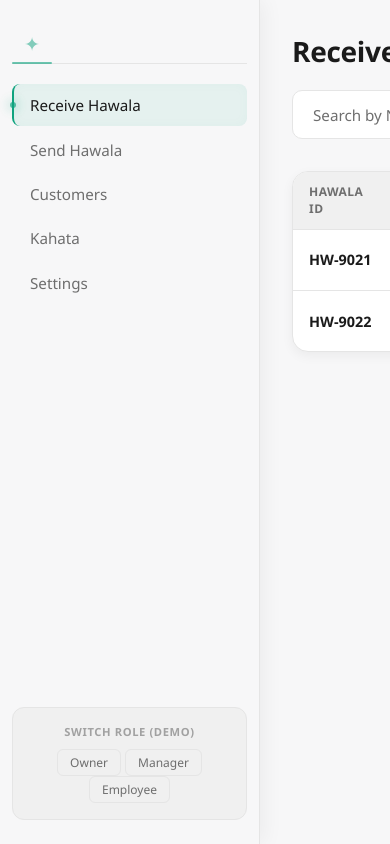
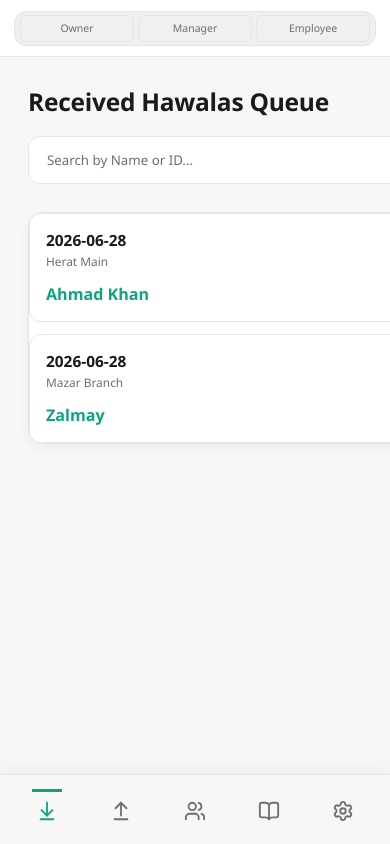
Before and after one commit to JundullahSultan/Heavy_Sarafi_DB, a React (Vite) app: page / in a window 390 px wide. Built offline with nearby package versions, Linux system fonts and the light colour scheme.

Commit message:
some changes

```diff
--- a/package.json
+++ b/package.json
@@ -10,6 +10,7 @@
     "preview": "vite preview"
   },
   "dependencies": {
+    "lucide-react": "^1.22.0",
     "react": "^19.2.7",
     "react-dom": "^19.2.7"
   },
--- a/src/App.css
+++ b/src/App.css
@@ -313,3 +313,89 @@ body {
 .dark-toggle:active {
   transform: scale(0.95);
 }
+
+/* --- Header Roles formatting --- */
+.header-actions {
+  display: flex;
+  align-items: center;
+  gap: 1rem;
+}
+
+.header-role-switcher {
+  margin-top: 0;
+  padding: 0.5rem;
+  display: flex;
+  background: var(--hover-bg);
+}
+
+.header-role-switcher h4 {
+  display: none;
+}
+
+/* --- Mobile Responsiveness overrides --- */
+@media (max-width: 768px) {
+  /* 1. This shrinks ALL text that uses 'rem' units by about 12.5% */
+  html {
+    font-size: 14px;
+  }
+
+  .app-layout {
+    flex-direction: column;
+  }
+
+  .main-content {
+    padding-bottom: 70px; /* Space for bottom nav */
+  }
+
+  /* 2. Compact the top header text further if needed */
+  .top-header {
+    flex-direction: column;
+    align-items: stretch;
+    gap: 0.75rem; /* Reduced gap slightly */
+    padding: 0.75rem 1rem; /* Slightly tighter padding */
+    background: var(--white);
+    border-bottom: 1px solid var(--border-color);
+  }
+
+  .user-info h2 {
+    font-size: 1.1rem; /* Drop the welcome text size explicitly */
+    margin-bottom: 0;
+  }
+
+  .branch-label {
+    font-size: 0.8rem;
+  }
+
+  .header-actions {
+    width: 100%;
+    flex-wrap: wrap;
+    justify-content: space-between;
+    gap: 0.5rem; /* Tighter gap for mobile */
+  }
+
+  .header-role-switcher {
+    width: 100%;
+    justify-content: space-between;
+    background: var(--hover-bg);
+    padding: 3px; /* Slightly tighter */
+  }
+
+  .header-role-switcher button {
+    flex: 1;
+    text-align: center;
+    padding: 0.4rem 0;
+    font-size: 0.75rem; /* Ensures these stay tiny but readable */
+  }
+
+  /* Make sure the notification and dark mode toggle also scale nicely */
+  .notification {
+    padding: 0.4rem 0.8rem;
+    font-size: 0.85rem;
+  }
+
+  .dark-toggle {
+    width: 34px;
+    height: 34px;
+    font-size: 1rem;
+  }
+}
--- a/src/App.jsx
+++ b/src/App.jsx
@@ -100,39 +100,25 @@ function App() {
         activeTab={activeTab}
         setActiveTab={setActiveTab}
         navItems={navItems}
-        setRoleForDemo={handleSetRole}
+        // Removed setRoleForDemo from here
       />
 
       <main className="main-content">
         {/* --- Top Header (now visible) --- */}
-        <header className="top-header" style={{ display: "none" }}>
-          <div className="user-info">
-            <h2>
-              {t("welcome")},{" "}
-              {t(currentUserRole) ||
-                currentUserRole.charAt(0).toUpperCase() +
-                  currentUserRole.slice(1)}
-            </h2>
-            <span className="branch-label">{t("kabulBranch")}</span>
-          </div>
-
-          <div style={{ display: "flex", alignItems: "center", gap: "1rem" }}>
-            <div className="notification">
-              {t("pendingPayouts")}
-              <span className="badge">4</span>
+        <header className="top-header">
+          <div className="header-actions">
+            {/* Relocated DEMO_ONLY role switcher */}
+            <div className="demo-role-switcher header-role-switcher">
+              <button onClick={() => handleSetRole("owner")}>
+                {t("owner") || "Owner"}
+              </button>
+              <button onClick={() => handleSetRole("manager")}>
+                {t("manager") || "Manager"}
+              </button>
+              <button onClick={() => handleSetRole("employee")}>
+                {t("employee") || "Employee"}
+              </button>
             </div>
-
-            {/* Dark Mode Toggle */}
-            <button
-              className="dark-toggle"
-              onClick={toggleDarkMode}
-              aria-label="Toggle dark mode"
-              title={
-                isDarkMode ? "Switch to light mode" : "Switch to dark mode"
-              }
-            >
-              {isDarkMode ? "☀️" : "🌙"}
-            </button>
           </div>
         </header>
 
--- a/src/components/Sidebar.css
+++ b/src/components/Sidebar.css
@@ -136,3 +136,89 @@
   border-color: var(--primary-color);
   transform: scale(1.02);
 }
+
+/* --- Sidebar Icons & Text Alignment --- */
+.nav-links li a {
+  /* ... existing styles ... */
+  display: flex;
+  align-items: center;
+  gap: 12px;
+}
+
+.icon {
+  display: flex;
+  align-items: center;
+  justify-content: center;
+}
+
+/* --- Mobile Bottom Navigation --- */
+@media (max-width: 768px) {
+  .sidebar {
+    position: fixed;
+    bottom: 0;
+    left: 0;
+    width: 100%;
+    height: 70px; /* Fixed height for bottom nav */
+    min-width: auto;
+    flex-direction: row;
+    padding: 0;
+    z-index: 1000;
+    border-right: none;
+    border-top: 1px solid var(--border-color);
+    box-shadow: 0 -4px 20px var(--shadow-color);
+  }
+
+  .brand {
+    display: none; /* Hide brand block on mobile */
+  }
+
+  .nav-links {
+    flex-direction: row;
+    justify-content: space-around;
+    align-items: center;
+    width: 100%;
+    padding: 0 10px;
+    gap: 0;
+  }
+
+  .nav-links li {
+    flex: 1;
+    display: flex;
+    justify-content: center;
+  }
+
+  .nav-links li a {
+    flex-direction: column;
+    padding: 8px 4px;
+    gap: 4px;
+    border-inline-start: none;
+    border-top: 3px solid transparent;
+    border-radius: 0;
+    justify-content: center;
+  }
+
+  .nav-links li a:hover {
+    transform: none; /* Disable shift effect on mobile */
+    background-color: transparent;
+  }
+
+  .nav-links li a.active {
+    border-inline-start: none;
+    border-top: 3px solid var(--primary-color);
+    box-shadow: none;
+    background-color: transparent;
+  }
+
+  .nav-links li a.active::before {
+    display: none; /* Remove active dot indicator on mobile */
+  }
+
+  .nav-links li a.active .icon {
+    color: var(--primary-color);
+  }
+
+  /* Replace Tab Names with Icons Only on Mobile */
+  .label {
+    display: none;
+  }
+}
--- a/src/components/Sidebar.jsx
+++ b/src/components/Sidebar.jsx
@@ -1,14 +1,31 @@
 // src/components/Sidebar.jsx
 import React from "react";
 import { useLanguage } from "../context/LanguageContext";
+import {
+  LayoutDashboard,
+  ArrowDownToLine,
+  ArrowUpFromLine,
+  Users,
+  BookOpen,
+  UsersRound,
+  FileBarChart,
+  Settings,
+} from "lucide-react";
 import "./Sidebar.css";
 
-export default function Sidebar({
-  activeTab,
-  setActiveTab,
-  navItems,
-  setRoleForDemo,
-}) {
+// Map each tab to a specific icon
+const iconMap = {
+  Dashboard: <LayoutDashboard size={22} />,
+  "Receive Hawala": <ArrowDownToLine size={22} />,
+  "Send Hawala": <ArrowUpFromLine size={22} />,
+  Customers: <Users size={22} />,
+  Kahata: <BookOpen size={22} />,
+  "All Users": <UsersRound size={22} />,
+  Reports: <FileBarChart size={22} />,
+  Settings: <Settings size={22} />,
+};
+
+export default function Sidebar({ activeTab, setActiveTab, navItems }) {
   const { t } = useLanguage();
 
   const getTranslatedNavItem = (item) => {
@@ -27,7 +44,7 @@ export default function Sidebar({
 
   return (
     <nav className="sidebar">
-      {/* Brand area – now just a subtle visual mark (no text) */}
+      {/* Brand area */}
       <div className="brand" aria-hidden="true"></div>
 
       <ul className="nav-links">
@@ -40,24 +57,14 @@ export default function Sidebar({
                 e.preventDefault();
                 setActiveTab(item);
               }}
+              title={getTranslatedNavItem(item)}
             >
-              {getTranslatedNavItem(item)}
+              <span className="icon">{iconMap[item]}</span>
+              <span className="label">{getTranslatedNavItem(item)}</span>
             </a>
           </li>
         ))}
       </ul>
-
-      {/* DEMO_ONLY role switcher */}
-      <div className="demo-role-switcher">
-        <h4>{t("switchRoleDemo")}</h4>
-        <button onClick={() => setRoleForDemo("owner")}>{t("owner")}</button>
-        <button onClick={() => setRoleForDemo("manager")}>
-          {t("manager")}
-        </button>
-        <button onClick={() => setRoleForDemo("employee")}>
-          {t("employee")}
-        </button>
-      </div>
     </nav>
   );
 }
--- a/src/pages/SendHawalaList.css
+++ b/src/pages/SendHawalaList.css
@@ -339,3 +339,204 @@
 .fullscreen-close-btn:hover {
   background: rgba(255, 255, 255, 0.3);
 }
+
+/* --- NATIVE APP MOBILE VIEW OVERRIDES (Inspired by admin-medicines) --- */
+@media (max-width: 768px) {
+  /* 1. Hide Title & Style Responsive Search (Matching admin-style.css) */
+  .page-title-wrapper h1,
+  .page-title {
+    display: none !important;
+  }
+
+  .page-header {
+    flex-direction: column;
+    padding: 0;
+    margin-bottom: 1rem;
+  }
+
+  .search-bar {
+    display: flex;
+    width: 100%;
+    background: var(--input-bg, #ffffff);
+    border: 1px solid var(--border-color);
+    border-radius: 12px; /* Modern rounded corners */
+    padding: 4px 8px;
+    gap: 8px;
+  }
+
+  .search-bar input {
+    flex: 1;
+    border: none;
+    background: transparent;
+    padding: 10px;
+    outline: none;
+    box-shadow: none;
+  }
+
+  /* 2. Remove standard table structures */
+  .table-wrapper {
+    background: transparent;
+    box-shadow: none;
+    padding: 0;
+    border: none;
+  }
+
+  .hawala-table {
+    border: none;
+  }
+  .hawala-table thead {
+    display: none;
+  }
+
+  /* 3. The List Container (Matches #medicineList) */
+  .hawala-table tbody {
+    display: flex;
+    flex-direction: column;
+    gap: 12px; /* Precise gap from admin-medicines */
+  }
+
+  /* 4. The Card Body (Matches .swipe-content) */
+  .hawala-table tbody tr {
+    display: grid;
+    grid-template-columns: 1fr auto;
+    grid-template-rows: auto auto auto auto;
+    /* Meticulous placement of table cells */
+    grid-template-areas:
+      "sender status"
+      "receiver receiver"
+      "amount dest"
+      "actions actions";
+
+    background: var(--surface-dark, #ffffff);
+    border: 1px solid var(--border-color, #e5e5e5);
+    border-radius: 12px;
+    padding: 16px;
+    transition:
+      transform 0.15s ease-out,
+      background 0.2s;
+    box-shadow: 0 1px 3px rgba(0, 0, 0, 0.04);
+  }
+
+  /* Native app tap effect */
+  .hawala-table tbody tr:active {
+    transform: scale(0.98);
+    background: var(--hover-bg, #f7f7f8);
+  }
+
+  /* Clean all TD defaults */
+  .hawala-table tbody td {
+    display: flex;
+    align-items: center;
+    padding: 0;
+    border: none;
+    text-align: left;
+  }
+
+  /* Remove old pseudo-labels */
+  .hawala-table tbody td::before {
+    display: none;
+  }
+
+  /* --- 5. Data Mapping & Typography --- */
+
+  /* Hide ID to save space */
+  .hawala-table tbody td:nth-child(1) {
+    display: none;
+  }
+
+  /* Sender Name (Matches .card-info h4) */
+  .hawala-table tbody td:nth-child(2) {
+    grid-area: sender;
+    font-size: 1.1rem;
+    font-weight: 600;
+    color: var(--text-main);
+    margin-bottom: 2px;
+    white-space: nowrap;
+    overflow: hidden;
+    text-overflow: ellipsis;
+  }
+
+  /* Receiver Name (Subtext) */
+  .hawala-table tbody td:nth-child(3) {
+    grid-area: receiver;
+    font-size: 0.85rem;
+    color: var(--text-light, #6b7280);
+    margin-bottom: 14px;
+  }
+  .hawala-table tbody td:nth-child(3)::before {
+    content: "To: ";
+    margin-right: 4px;
+    opacity: 0.8;
+  }
+
+  /* Amount (Prominent) */
+  .hawala-table tbody td:nth-child(4) {
+    grid-area: amount;
+    font-size: 1.15rem;
+    font-weight: 700;
+    color: var(--primary-color);
+  }
+
+  /* Destination (Matches .card-badge structural style but subtle) */
+  .hawala-table tbody td:nth-child(5) {
+    grid-area: dest;
+    justify-content: flex-end;
+    font-size: 0.75rem;
+    color: var(--text-light);
+    background: var(--bg-color, #f0f0f0);
+    padding: 4px 10px;
+    border-radius: 8px;
+    align-self: center;
+    font-weight: 600;
+  }
+
+  /* Status Badge Placement */
+  .hawala-table tbody td:nth-child(6) {
+    grid-area: status;
+    justify-content: flex-end;
+    align-items: flex-start;
+  }
+
+  /* Actions (Bottom row) */
+  .hawala-table tbody td:nth-child(7) {
+    grid-area: actions;
+    margin-top: 14px;
+    padding-top: 12px;
+    border-top: 1px dashed var(--border-color); /* Dashed divider */
+    justify-content: flex-end;
+    gap: 10px;
+  }
+
+  /* --- 6. Beautiful Badges (Ported directly from admin-medicines) --- */
+  .hawala-table .badge {
+    font-size: 0.65rem;
+    font-weight: 700;
+    padding: 4px 10px;
+    border-radius: 20px;
+    border: 1px solid transparent;
+    text-transform: uppercase;
+    letter-spacing: 0.5px;
+  }
+
+  /* Paid/Success */
+  .hawala-table .badge.paid,
+  .hawala-table .badge.completed {
+    background: rgba(16, 185, 129, 0.15);
+    color: #10b981;
+    border-color: rgba(16, 185, 129, 0.3);
+  }
+
+  /* Pending/Warning */
+  .hawala-table .badge.pending {
+    background: rgba(245, 158, 11, 0.15);
+    color: #f59e0b;
+    border-color: rgba(245, 158, 11, 0.3);
+  }
+
+  /* Cancelled/Danger */
+  .hawala-table .badge.cancelled {
+    background: rgba(239, 68, 68, 0.15);
+    color: #ef4444;
+    border-color: rgba(239, 68, 68, 0.3);
+  }
+}
--- a/src/pages/SendHawalaList.jsx
+++ b/src/pages/SendHawalaList.jsx
@@ -10,15 +10,11 @@ export default function SendHawalaList() {
   const [isImageZoomed, setIsImageZoomed] = useState(false);
   const [editingHawala, setEditingHawala] = useState(null);
 
-  // Read the current user's role from the shared auth utility
   const currentUserRole = getRole() || ROLES.EMPLOYEE;
 
-  // States for the Send Form
   const [searchQuery, setSearchQuery] = useState("");
   const [foundSender, setFoundSender] = useState(null);
   const [isNewSender, setIsNewSender] = useState(false);
-
-  // States for Funding Source (Provider)
   const [fundingSource, setFundingSource] = useState("sarafi");
   const [selectedKahataId, setSelectedKahataId] = useState("");
 
@@ -38,7 +34,7 @@ export default function SendHawalaList() {
   const [sentHawalas, setSentHawalas] = useState([
     {
       id: "SHW-5011",
-      date: "2026-06-29 09:00 AM", // Older than 15 mins for testing
+      date: "2026-06-29 09:00 AM",
       destinationBranch: "Herat Main",
       senderName: "Omar",
       senderFather: "Hassan",
@@ -59,7 +55,7 @@ export default function SendHawalaList() {
     },
     {
       id: "SHW-5012",
-      date: "2026-06-29 10:45 AM", // Older than 15 mins for testing
+      date: "2026-06-29 10:45 AM",
       destinationBranch: "Dubai Branch",
       senderName: "Zalmay",
       senderFather: "Tariq",
@@ -80,7 +76,7 @@ export default function SendHawalaList() {
     },
     {
       id: "SHW-5013",
-      date: getFormattedCurrentDate(), // Within 15 mins for testing
+      date: getFormattedCurrentDate(),
       destinationBranch: "Kabul Branch",
       senderName: "Ahmad",
       senderFather: "Mahmoud",
@@ -156,7 +152,6 @@ export default function SendHawalaList() {
   };
 
   const handleDeleteHawala = (id) => {
-    // MODIFIED: Added role check for logging purposes (optional but good practice)
     const isOverride =
       selectedHawala &&
       !isWithinEditWindow(selectedHawala.date) &&
@@ -195,11 +190,10 @@ export default function SendHawalaList() {
     alert(`Hawala ${editingHawala.id} ${t("hawalaUpdated")}`);
   };
 
-  // Role switching is handled globally in the Sidebar/App; read-only here.
-
   return (
     <div className="list-container">
-      <div className="list-header">
+      {/* Page header with a specific class for mobile styling */}
+      <div className="list-header send-hawala-header">
         <h2 className="section-title">{t("sentHawalasLog")}</h2>
         <div className="header-actions-group">
           <div className="search-bar">
@@ -217,7 +211,6 @@ export default function SendHawalaList() {
 
       <div className="table-wrapper">
         <table className="hawala-table">
-          {/* Table Head remains the same */}
           <thead>
             <tr>
               <th>{t("hawalaId")}</th>
@@ -236,15 +229,23 @@ export default function SendHawalaList() {
                 onClick={() => handleRowClick(hawala)}
                 className="clickable-row"
               >
-                <td className="fw-bold">{hawala.id}</td>
-                <td>{hawala.date.split(" ")[0]}</td>
-                <td>{hawala.destinationBranch}</td>
-                <td className="fw-bold">{hawala.senderName}</td>
-                <td>{hawala.receiverName}</td>
-                <td className="amount-col">
+                <td data-label={t("hawalaId")} className="fw-bold">
+                  {hawala.id}
+                </td>
+                <td data-label={t("dateSent")}>
+                  {hawala.date.split(" ")[0]}
+                </td>
+                <td data-label={t("destination")}>
+                  {hawala.destinationBranch}
+                </td>
+                <td data-label={t("senderCustomer")} className="fw-bold">
+                  {hawala.senderName}
+                </td>
+                <td data-label={t("receiver")}>{hawala.receiverName}</td>
+                <td data-label={t("amount")} className="amount-col">
                   {hawala.amount} {hawala.currency}
                 </td>
-                <td>
+                <td data-label={t("status")}>
                   <span
                     className={`status-badge ${
                       hawala.status.includes("Paid") ? "paid" : "pending"
@@ -259,10 +260,9 @@ export default function SendHawalaList() {
         </table>
       </div>
 
-      {/* --- MODAL 1: VIEW SENT HAWALA DETAILS --- */}
+      {/* --- MODAL 1: VIEW SENT HAWALA DETAILS (unchanged) --- */}
       {selectedHawala &&
         (() => {
-          // --- MODIFIED: Define access rights based on role ---
           const isManagerOrOwner =
             currentUserRole === ROLES.MANAGER ||
             currentUserRole === ROLES.OWNER;
@@ -276,7 +276,6 @@ export default function SendHawalaList() {
                 className="modal-content view-modal"
                 onClick={(e) => e.stopPropagation()}
               >
-                {/* Modal Header and Body remains the same */}
                 <div className="modal-header">
                   <h3>
                     {t("sentHawalaDetails")}: {selectedHawala.id}
@@ -381,7 +380,6 @@ export default function SendHawalaList() {
                   </div>
                 </div>
 
-                {/* --- MODIFIED: VIEW FOOTER WITH ROLE-BASED LOGIC --- */}
                 <div
                   className="modal-footer sticky-footer"
                   style={{ justifyContent: "space-between" }}
@@ -435,10 +433,9 @@ export default function SendHawalaList() {
           );
         })()}
 
-      {/* --- MODAL 2: DRAFT NEW HAWALA (No changes needed here) --- */}
+      {/* --- MODAL 2: DRAFT NEW HAWALA (unchanged) --- */}
       {isSendModalOpen && (
         <div className="modal-overlay" onClick={closeSendModal}>
-          {/* Content of this modal is unchanged */}
           <div
             className="modal-content draft-modal"
             onClick={(e) => e.stopPropagation()}
@@ -843,7 +840,7 @@ export default function SendHawalaList() {
         </div>
       )}
 
-      {/* --- MODAL 3: EDIT HAWALA DETAILS --- */}
+      {/* --- MODAL 3: EDIT HAWALA DETAILS (unchanged) --- */}
       {editingHawala && (
         <div className="modal-overlay" onClick={() => setEditingHawala(null)}>
           <div
@@ -872,7 +869,6 @@ export default function SendHawalaList() {
                   gap: "1.5rem",
                 }}
               >
-                {/* --- MODIFIED: Dynamic helper text for edit modal --- */}
                 {!isWithinEditWindow(editingHawala.date) &&
                 (currentUserRole === ROLES.MANAGER ||
                   currentUserRole === ROLES.OWNER) ? (
@@ -1025,7 +1021,7 @@ export default function SendHawalaList() {
         </div>
       )}
 
-      {/* --- Fullscreen Image Zoom Overlay --- */}
+      {/* --- Fullscreen Image Zoom Overlay (unchanged) --- */}
       {isImageZoomed && selectedHawala && (
         <div
           className="fullscreen-overlay"
```
Also changed, not shown: 1 other file (tests, documents, lock files or other folders).
